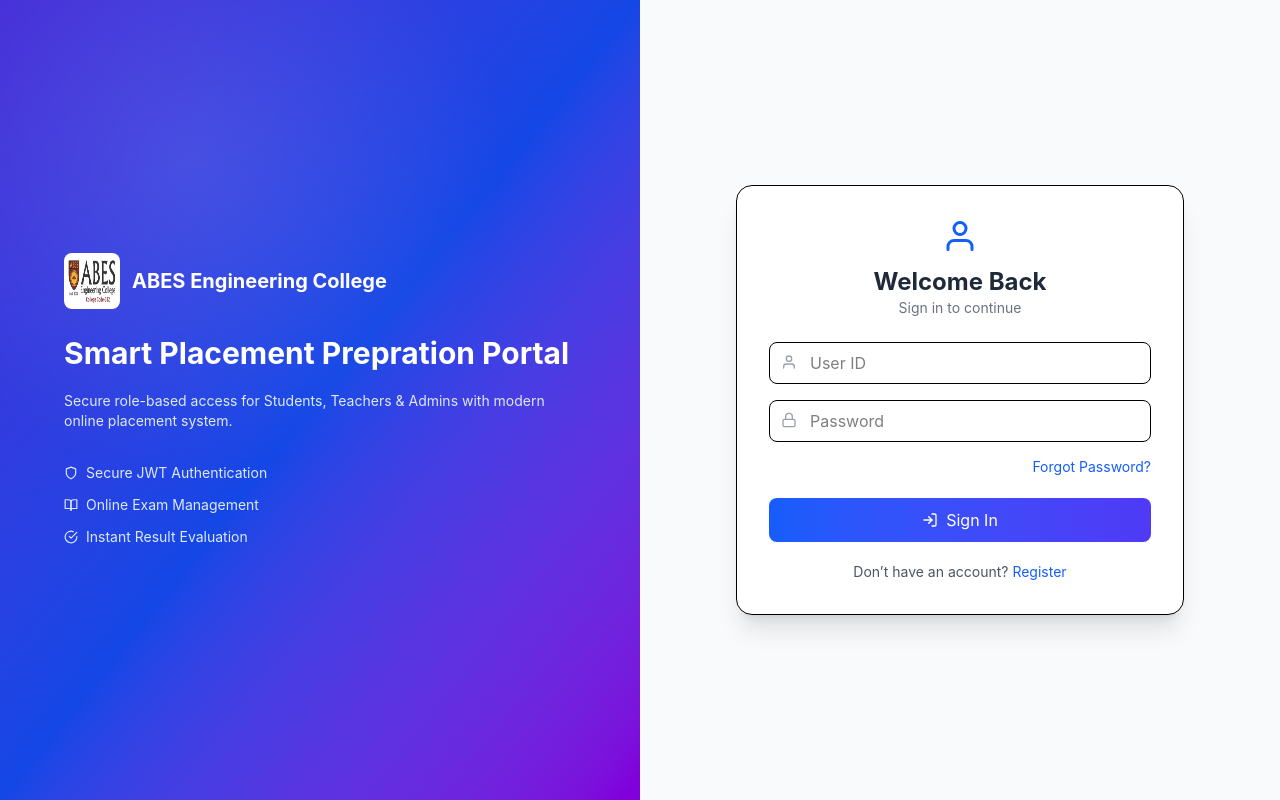
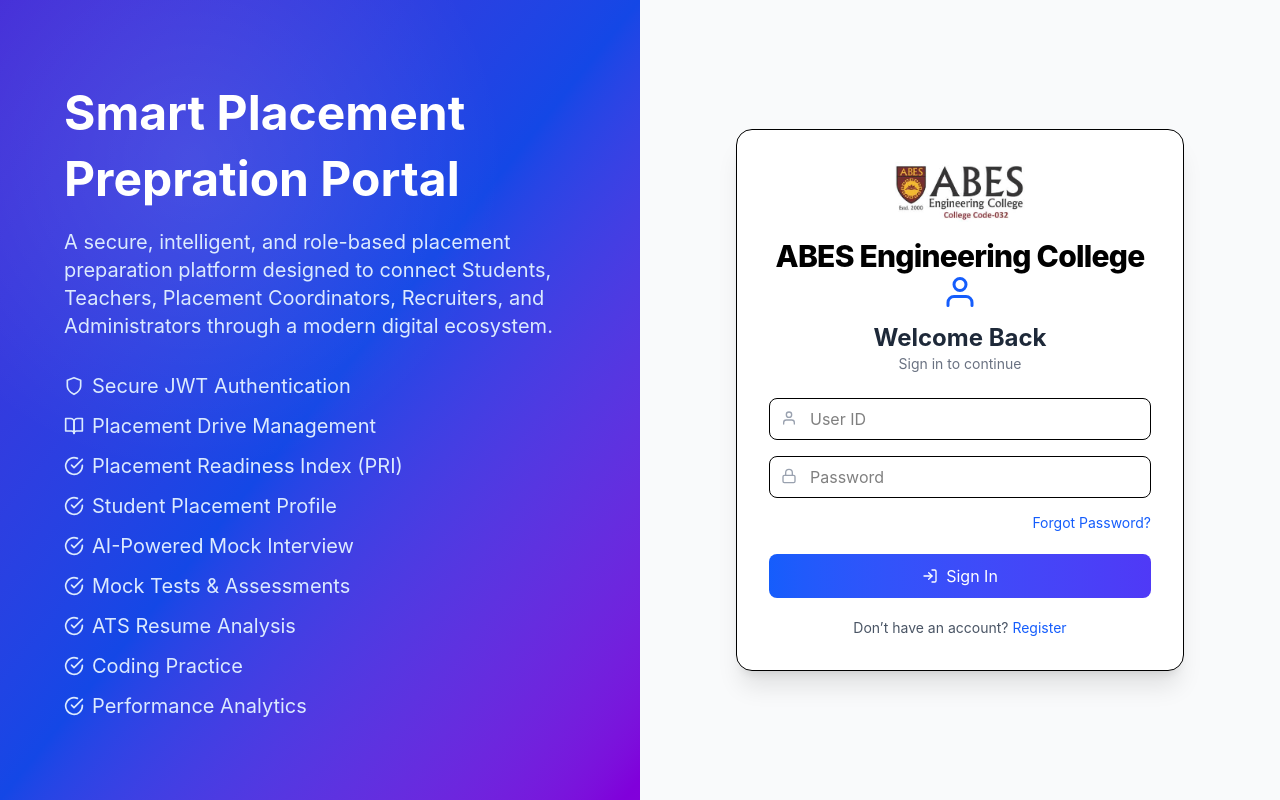
Before and after one commit to ashishvirgo/Placement-portal, a React (Vite) app in the folder Client/: page / in a window 1280 px wide. Built offline with nearby package versions, Linux system fonts and the light colour scheme; no server answers.

Commit message:
update login jsx

```diff
--- a/Client/src/components/Login.jsx
+++ b/Client/src/components/Login.jsx
@@ -64,27 +64,18 @@
 
         <div className="relative z-10 flex flex-col justify-center px-16">
 
-          <div className="flex items-center gap-3 mb-6">
-            <img
-              src={logo}
-              className="w-14 h-14 bg-white rounded-lg p-1"
-            />
-            <h1 className="text-xl font-bold">
-              ABES Engineering College
-            </h1>
-          </div>
 
-          <h2 className="text-3xl font-bold leading-snug">
+
+          <h1 className="text-5xl font-bold leading-snug">
             Smart Placement Prepration Portal
-          </h2>
+          </h1>
 
-          <p className="mt-4 text-blue-100 text-sm">
-            Secure role-based access for Students, Teachers & Admins with
-            modern online placement system.
+          <p className="mt-4 text-blue-100 text-xl">
+            A secure, intelligent, and role-based placement preparation platform designed to connect Students, Teachers, Placement Coordinators, Recruiters, and Administrators through a modern digital ecosystem.
           </p>
 
           {/* Features */}
-          <div className="mt-8 space-y-3 text-sm text-blue-100">
+          <div className="mt-8 space-y-3 text-xl text-blue-100">
 
             <div className="flex items-center gap-2">
               <FiShield />
@@ -93,12 +84,36 @@
 
             <div className="flex items-center gap-2">
               <FiBookOpen />
-              Online Exam Management
+              Placement Drive Management
             </div>
 
             <div className="flex items-center gap-2">
               <FiCheckCircle />
-              Instant Result Evaluation
+              Placement Readiness Index (PRI)
+            </div>
+            <div className="flex items-center gap-2">
+              <FiCheckCircle />
+              Student Placement Profile
+            </div>
+            <div className="flex items-center gap-2">
+              <FiCheckCircle />
+              AI-Powered Mock Interview
+            </div>
+            <div className="flex items-center gap-2">
+              <FiCheckCircle />
+              Mock Tests & Assessments
+            </div>
+            <div className="flex items-center gap-2">
+              <FiCheckCircle />
+              ATS Resume Analysis
+            </div>
+            <div className="flex items-center gap-2">
+              <FiCheckCircle />
+              Coding Practice
+            </div>
+            <div className="flex items-center gap-2">
+              <FiCheckCircle />
+              Performance Analytics
             </div>
           </div>
         </div>
@@ -111,6 +126,21 @@
 
           {/* Header */}
           <div className="text-center mb-6">
+
+  <div className="flex justify-center mb-4">
+    <img
+      src={logo}
+      alt="ABES Engineering College Logo"
+      className="w-45 h-15 bg-white rounded-xl object-contain"
+    />
+  </div>
+
+  <h1 className="text-3xl lg:text-3xl font-extrabold tracking-tight">
+    ABES Engineering College
+  </h1>
+
+
+
             <div className="flex justify-center mb-3">
               <FiUser className="text-blue-600 text-4xl" />
             </div>
```
Also changed, not shown: 1 other file (tests, documents, lock files or other folders).
